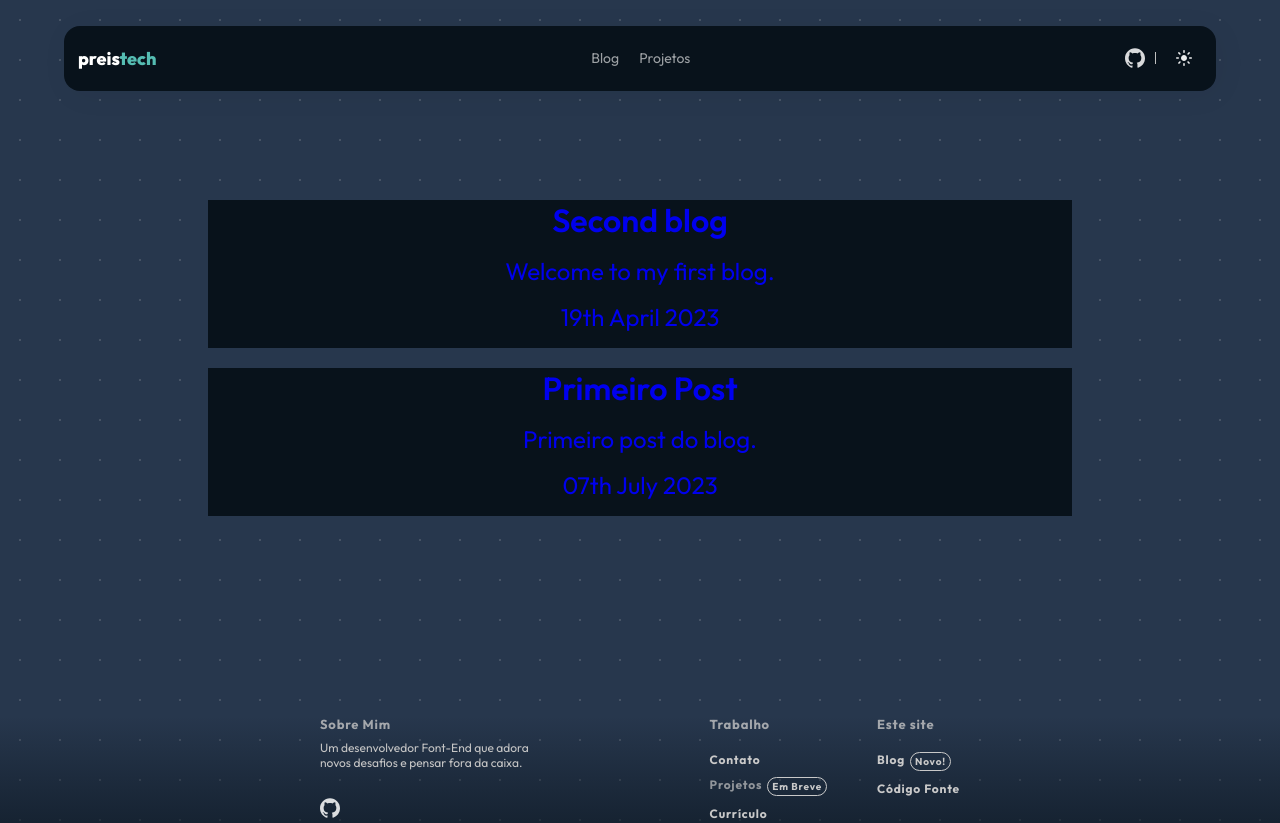
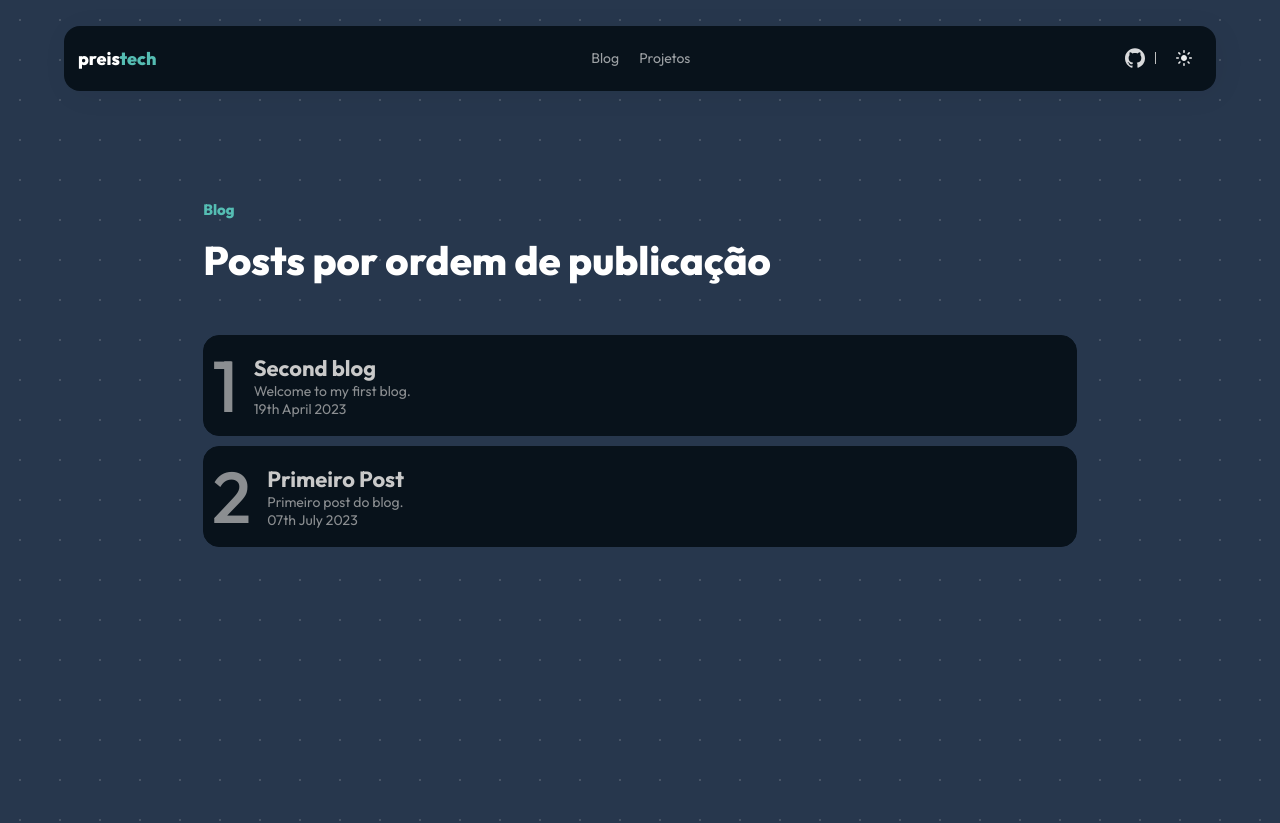
Before and after one commit to itspedro/preis.tech, a Next.js app: page /blog in a window 1280 px wide. Shown: the top 823 px of the page. Built offline with nearby package versions, Linux system fonts and the light colour scheme.

Commit message:
[+]feat: remade posts page.

```diff
--- a/src/components/Card.tsx
+++ b/src/components/Card.tsx
@@ -4,7 +4,7 @@ interface CardProps {
   number: number;
   title: string;
   description: string;
-  icon: React.ReactNode;
+  date: string;
 };
 
 const CardContainer = styled.button`
@@ -14,13 +14,13 @@ const CardContainer = styled.button`
   gap: 16px;
   border-radius: 16px;
   padding: 4px 8px;
-  max-width: 400px;
   border: 1px solid ${props => props.theme.secondary};
   width: 100%;
   text-align: left;
   background-color: ${props => props.theme.secondary};
   color: ${props => props.theme.textLight};
   transition: 0.3s;
+  cursor: pointer;
 
   &:hover {
     border: 1px solid ${props => props.theme.primary};
@@ -61,6 +61,7 @@ function CardComponent(props: CardProps) {
       <CardContent>
         <Title>{props.title}</Title>
         <Description>{props.description}</Description>
+        <Description>{props.date}</Description>
       </CardContent>
     </CardContainer>
   );
--- a/src/contents/index/Process/process-title.tsx
+++ b/src/contents/blog/Preview/preview-title.tsx
@@ -9,10 +9,14 @@ const Label = styled.span`
 `
 
 const Title = styled.h2`
-  font-size: 32px;
+  font-size: 40px;
   font-family: inherit;
   font-style: normal;
   font-weight: 800;
+
+  @media (max-width: 768px) {
+    font-size: 32px;
+  };
 `
 
 const Container = styled.div`
@@ -22,17 +26,17 @@ const Container = styled.div`
 `
 
 
-function ProcessTitle() {
+function PreviewTitle() {
   return (
     <Container>
       <Label>
-        Projetos
+        Blog
       </Label>
       <Title>
-        Processo de criação
+        Posts por ordem de publicação
       </Title>
     </Container>
   )
 }
 
-export default ProcessTitle
+export default PreviewTitle;
--- /dev/null
+++ b/src/contents/blog/Preview/preview.tsx
@@ -0,0 +1,57 @@
+'use client';
+
+import CardComponent from '@/components/Card';
+import React from 'react';
+import styled from 'styled-components';
+import PreviewTitle from './preview-title';
+import { Post } from '../blog';
+import Link from 'next/link';
+
+
+const Root = styled.div`
+  display: flex;
+  flex-direction: column;
+  width: 70%;
+  margin: 0 auto;
+  gap: 50px;
+  height: 800px;
+
+
+  @media (max-width: 768px) {
+    width: 100%;
+  };
+`
+const CardContainer = styled.div`
+  display: flex;
+  flex-direction: column;
+  gap: 10px;
+`
+
+interface PreviewProps {
+  posts: Post[];
+};
+
+
+function PreviewSection({ posts }: PreviewProps) {
+  return (
+    <Root>
+
+      <PreviewTitle />
+
+      <CardContainer>
+        {posts.map((post, index) => (
+          <Link href={`/blog/${post.slug}`} key={post.slug}>
+            <CardComponent
+              number={index + 1}
+              title={post.data.title}
+              description={post.data.description}
+              date={post.data.date}
+            />
+          </Link>
+        ))}
+      </CardContainer>
+    </Root>
+  );
+};
+
+export default PreviewSection;
--- a/src/contents/blog/blog.tsx
+++ b/src/contents/blog/blog.tsx
@@ -1,10 +1,8 @@
 'use client';
 
-import styled from "styled-components";
-import BlogPreview from "./preview";
-import Link from "next/link";
-
-interface Post {
+import styled from 'styled-components';
+import PreviewSection from './Preview/preview';
+export interface Post {
   slug: string;
   data: {
     title: string;
@@ -16,7 +14,6 @@ interface Post {
 const Container = styled.div`
   display: flex;
   flex-direction: column;
-  width: 70%;
   margin: 0 auto;
   font-family: inherit;
   gap: 20px;
@@ -30,17 +27,7 @@ interface BlogProps {
 function BlogContent({ posts }: BlogProps) {
   return (
     <Container>
-      {posts.map((post, index) => {
-        return(
-          <Link href={`/blog/${post.slug}`} key={index}>
-            <BlogPreview
-              title={post.data.title}
-              description={post.data.description}
-              date={post.data.date}
-            />
-          </Link>
-        );
-      })}
+      <PreviewSection  posts={posts} />
     </Container>
   );
 };
--- a/src/contents/blog/preview.tsx
+++ /dev/null
@@ -1,42 +0,0 @@
-'use client';
-
-import { styled } from "styled-components";
-
-interface BlogPreviewProps {
-  title: string;
-  description: string;
-  date: string;
-};
-
-const Container = styled.article`
-  display: flex;
-  flex-direction: column;
-  align-items: center;
-  justify-content: center;
-  width: 100%;
-  background-color: ${props => props.theme.secondary};
-
-  h1 {
-    font-size: 2rem;
-    font-weight: 600;
-    margin-bottom: 1rem;
-  }
-
-  p {
-    font-size: 1.5rem;
-    font-weight: 400;
-    margin-bottom: 1rem;
-  }
-`
-
-function BlogPreview({title, description, date}: BlogPreviewProps) {
-  return (
-    <Container>
-      <h1>{title}</h1>
-      <p>{description}</p>
-      <p>{date}</p>
-    </Container>
-  );
-};
-
-export default BlogPreview;
--- a/src/contents/index/Main/main.tsx
+++ b/src/contents/index/Main/main.tsx
@@ -7,7 +7,7 @@ import { addOpacity } from '@/utils/misc';
 
 const MainRoot = styled.div`
   width: 100%;
-  height: 730px;
+  height: 800px;
   background: linear-gradient(360deg, transparent, ${props => addOpacity(props.theme.primary, 0.2)});
   display: flex;
   align-items: center;
--- a/src/contents/index/index.tsx
+++ b/src/contents/index/index.tsx
@@ -1,14 +1,12 @@
 import Header from '@/components/Header/header';
 import MainHome from './Main/main';
 import Footer from '@/components/Footer/footer'
-import ProcessSection from './Process/process';
 
 function IndexContents() {
   return (
     <>
       <Header />
       <MainHome />
-      <ProcessSection />
       <Footer />
     </>
   );
```
Also changed, not shown: src/contents/index/Process/process.tsx (deleted, +0 -72 lines).
